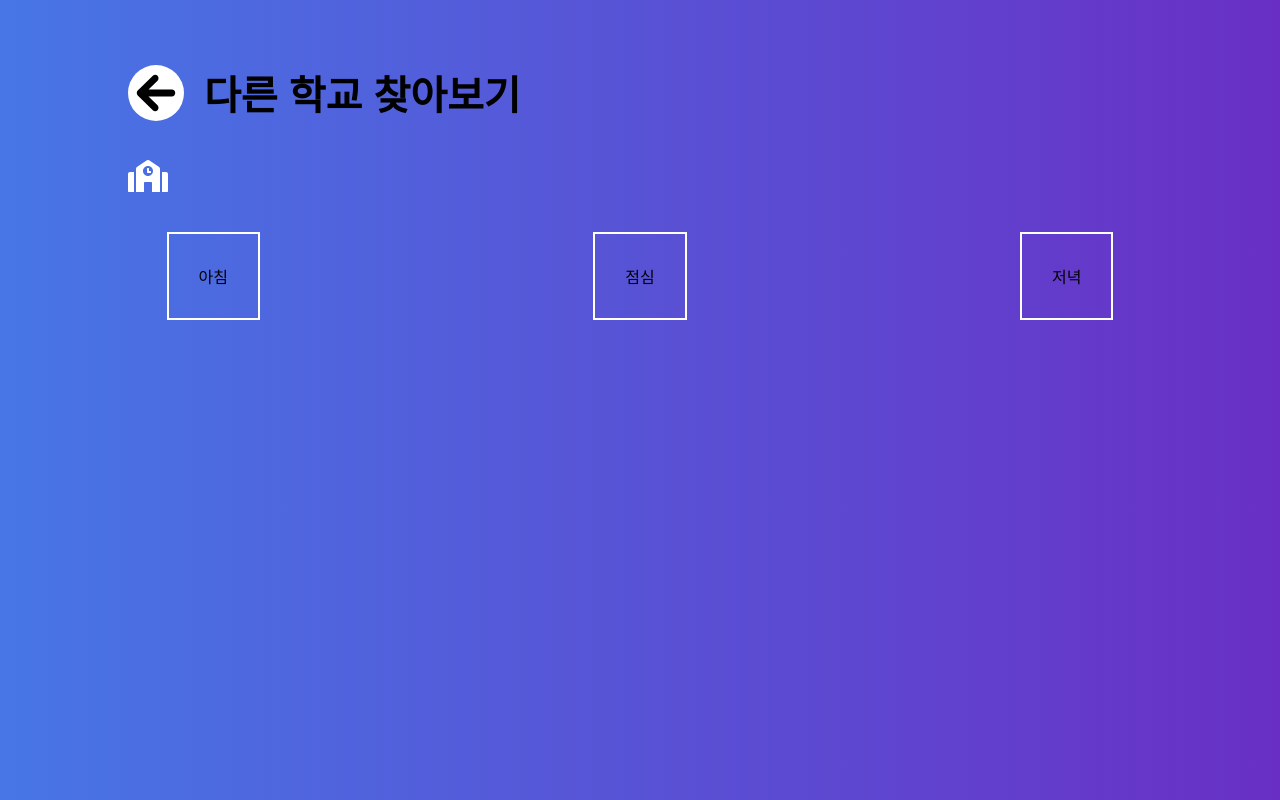
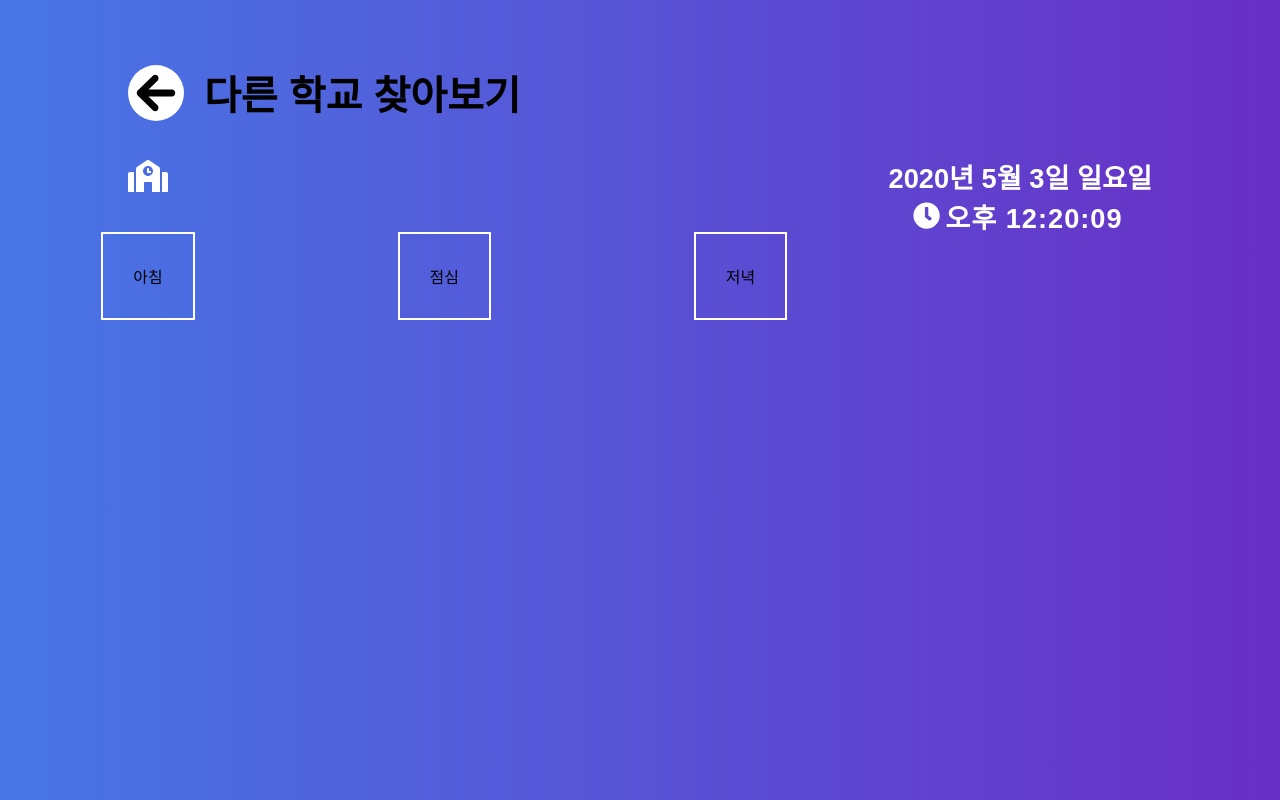
Before and after one commit to yiyb0603/SchoolMeals_TS, a React (Create React App) app: page /page in a window 1280 px wide. Built offline with nearby package versions, Linux system fonts and the light colour scheme; no server answers; a web font is replaced by a local one.

Commit message:
[ADD] Date, Time

```diff
--- a/src/components/SchoolPage/SchoolPage.scss
+++ b/src/components/SchoolPage/SchoolPage.scss
@@ -5,8 +5,30 @@
     background: linear-gradient(to right, #4776E6, rgb(105, 47, 197))fixed;
 
     &-Top {
+        width: 80%;
         margin-left: 10%;
         margin-top: 5%;
+        user-select: none;
+        -moz-user-select: none;
+        -webkit-user-select: none;
+
+        &-TimeZone {
+            color: white;
+            float: right;
+            font-weight: bold;
+            font-size: 1.7rem;
+
+            &-Time {
+                display: flex;
+                justify-content: center;
+                align-items: center;
+                letter-spacing: 1px;
+
+                & > * {
+                    margin-right: 5px;
+                }
+            }
+        }
 
         &-SchoolLocate {
             margin-left: 4%;
--- a/src/components/SchoolPage/SchoolPage.tsx
+++ b/src/components/SchoolPage/SchoolPage.tsx
@@ -1,6 +1,6 @@
-import React from 'react';
+import React, { useState } from 'react';
 import './SchoolPage.scss';
-import { FaSchool } from 'react-icons/fa';
+import { FaSchool, FaClock } from 'react-icons/fa';
 import { IoMdArrowRoundBack } from 'react-icons/io';
 import { withRouter, RouteComponentProps } from 'react-router-dom';
 
@@ -10,6 +10,11 @@ interface SchoolPageProps extends RouteComponentProps<any> {
 
 const SchoolPage = ({ history } : SchoolPageProps) => {
     const schoolInfo = JSON.parse(localStorage.getItem('schoolInfo') || '[]');
+    const [time, setTime] = useState(new Date());
+
+    setInterval(() => {
+        setTime(new Date());
+    }, 1000);
 
     return (
         <div className ="SchoolPage">
@@ -25,7 +30,18 @@ const SchoolPage = ({ history } : SchoolPageProps) => {
                     <FaSchool className ="SchoolPage-Top-NameZone-Icon" />
                     <span className ="SchoolPage-Top-NameZone-Name">{schoolInfo.school_name}</span>
                 </div>
-                <div className ="SchoolPage-Top-SchoolLocate">{schoolInfo.school_locate}</div>
+
+                <div className ="SchoolPage-Top-TimeZone">
+                    <div>{time.toLocaleDateString('ko-KR', { year: 'numeric', month: 'long', day: 'numeric', weekday: 'long' })}</div>
+                    <div className ="SchoolPage-Top-TimeZone-Time">
+                        <FaClock style ={{verticalAlign: 'middle' }} />
+                        <div>{time.toLocaleTimeString('ko-KR')}</div>
+                    </div>
+                </div>
+
+                <div className ="SchoolPage-Top-SchoolLocate">
+                    {schoolInfo.school_locate}
+                </div>
             </div>
 
             <div className ="SchoolPage-MealsZone">
--- a/src/components/SchoolSearch/SchoolSearch.scss
+++ b/src/components/SchoolSearch/SchoolSearch.scss
@@ -61,6 +61,7 @@
             justify-content: center;
             flex-direction: column;
             align-items: center;
+            max-height: 100%;
             background-color: #dfe4ea;
             border: 1.5px solid #0067bc;
             padding-top: 10px;
```
Also changed, not shown: src/assets/images/clock.png (added).
